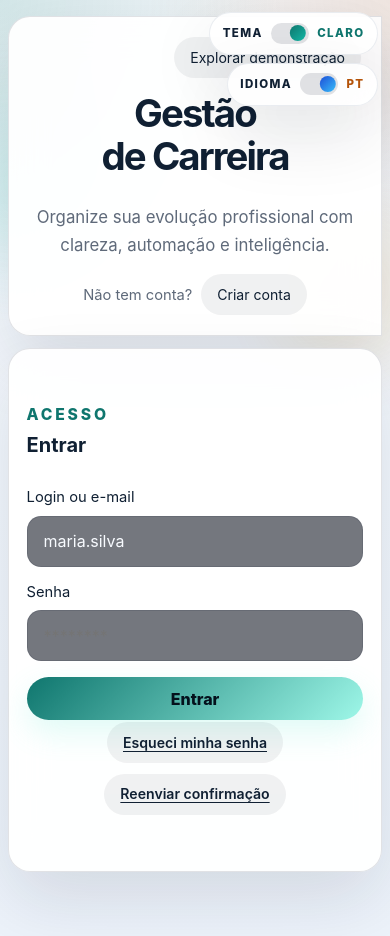
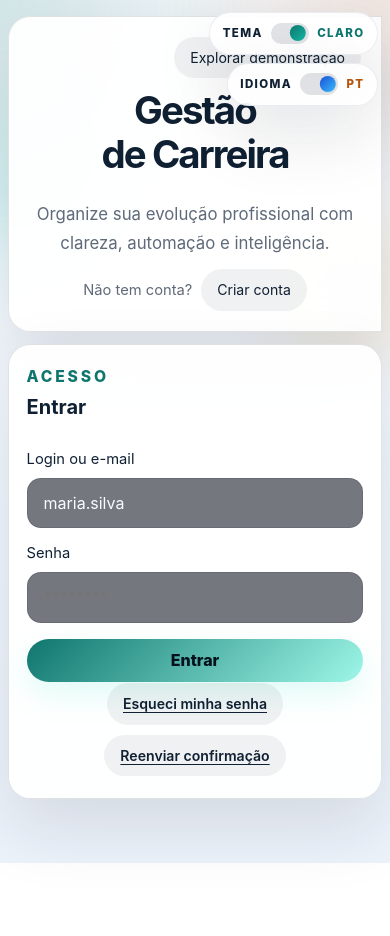
Before and after one commit to nathaliareiss/Gestaodecarreira, a Next.js app in the folder frontend/: page / in a window 390 px wide. Shown: the top 936 px of the page. After the commit the page ends 863 px from the top, so only its background shows below. Built offline with nearby package versions, Linux system fonts and the light colour scheme; no server answers.

Commit message:
feat: ajustar dimensões e espaçamentos da seção de autenticação para melhor responsividade

```diff
--- a/frontend/app/globals.css
+++ b/frontend/app/globals.css
@@ -277,12 +277,12 @@ html[data-theme="light"] .note-card {
 }
 
 .hero-copy--auth {
-  min-height: clamp(28rem, 62svh, 34rem);
-  padding: 1.55rem 1.7rem;
+  min-height: clamp(24rem, 54svh, 29rem);
+  padding: 1.25rem 1.4rem;
   justify-content: stretch;
   align-items: stretch;
   text-align: center;
-  gap: 0.9rem;
+  gap: 0.75rem;
 }
 
 .auth-hero-topbar {
@@ -451,7 +451,7 @@ html[data-theme="light"] .note-card {
 
 .auth-panel {
   width: 100%;
-  min-height: clamp(28rem, 62svh, 34rem);
+  min-height: clamp(24rem, 54svh, 29rem);
   display: grid;
   align-items: center;
   justify-items: stretch;
@@ -470,7 +470,7 @@ html[data-theme="light"] .note-card {
 }
 
 .auth-panel .form-card--auth {
-  min-height: clamp(28rem, 62svh, 34rem);
+  min-height: clamp(24rem, 54svh, 29rem);
   height: 100%;
   display: flex;
   flex-direction: column;
```
